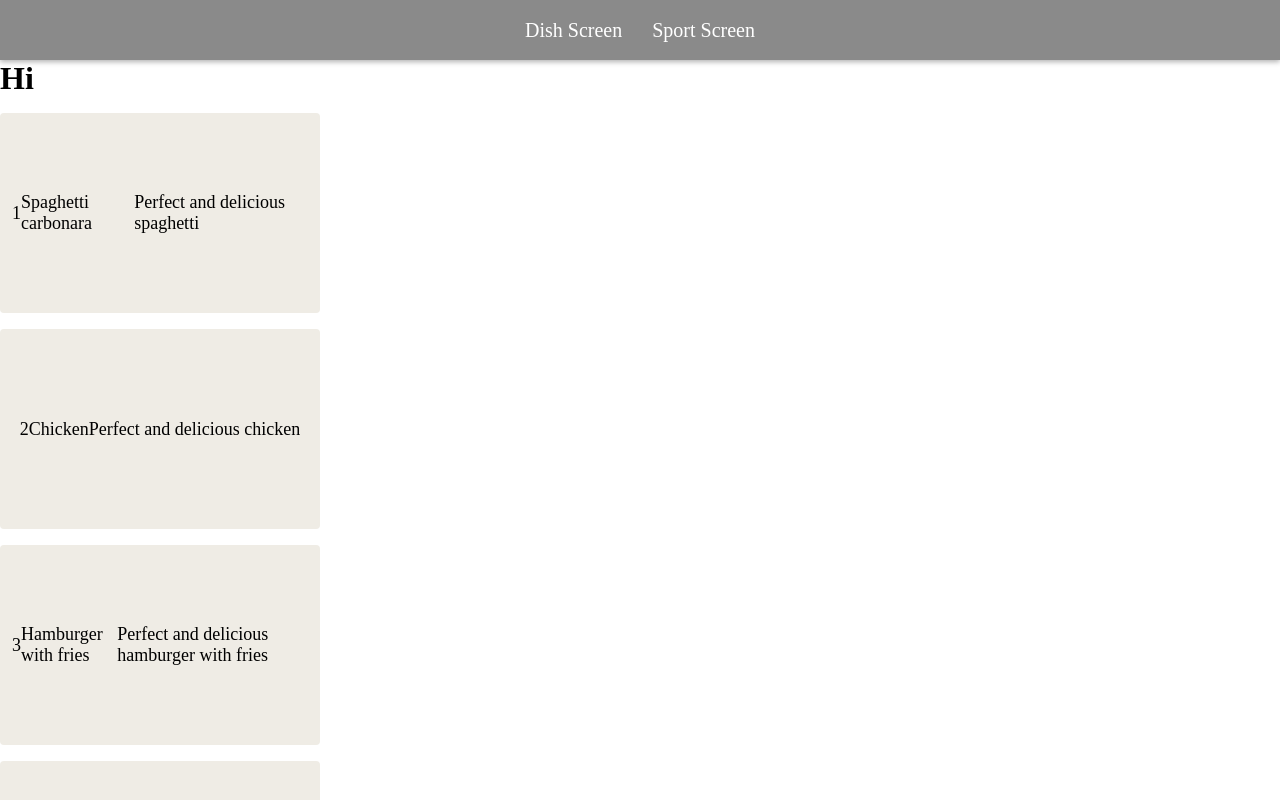
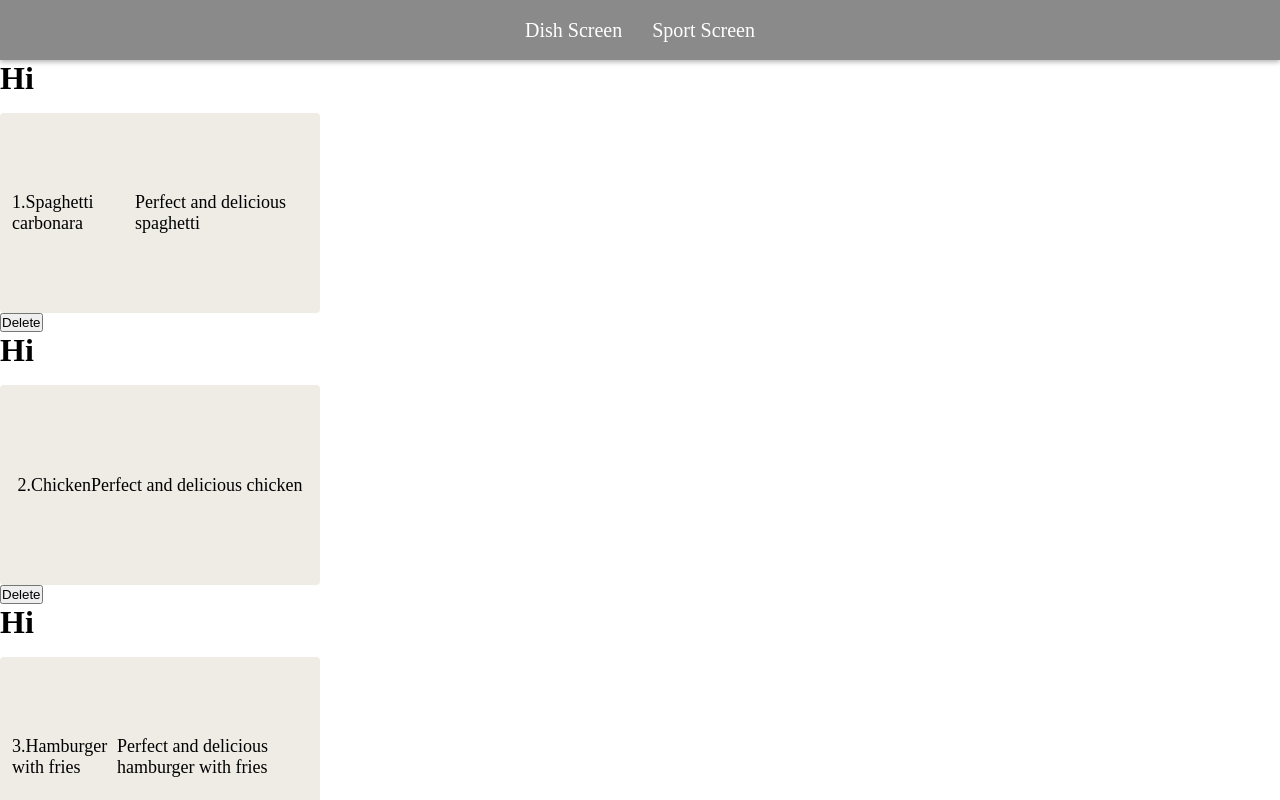
Before and after one commit to MiranKorkmaz/React-Typescript-Starter-Test, a React (Create React App) app: page /dishscreen in a window 1280 px wide. Shown: the top 800 px of the page. Built offline with nearby package versions, Linux system fonts and the light colour scheme; data requests are answered from the project's data file.

Commit message:
adding delete function to dishData

```diff
--- a/src/screens/dish-screen/DishScreen.tsx
+++ b/src/screens/dish-screen/DishScreen.tsx
@@ -19,11 +19,10 @@
 }
 
 
-const Dishes: React.FC<Dish> = ({id, title, description, url}) => {
+const Dishes: React.FC<Dish> = ({id, title, description, url}: {id: string, title: string, description: string, url?: string}) => {
   return (
     <Card>
-        <p>{id}</p>
-        <p>{title}</p>
+        <p>{id}.{title}</p>
         <p>{description}</p>
         {/* <img src={url} alt="Picture of Dish" /> */}
     </Card>
@@ -33,6 +32,7 @@
 
 export const DishScreen: React.FC<Props> = () => {
   const [dish, setDish] = useState([])
+  const [deleteDish, setDeleteDish] = useState([])
   useEffect(() => {
     const url = "http://localhost:3000/dishes"
     fetch(url, {
@@ -46,16 +46,36 @@
       setDish(data)
     })
   }, [])
+  function handleOnDelete(id: string) {
+    const url = `http://localhost:3000/dishes/${id}`
+    fetch(url, {
+      method: "DELETE",
+      headers: {
+        'Content-Type': 'application/json'
+      }
+    })
+    .then(res => res.json())
+    .then(data => {
+      setDeleteDish(data)
+    })
+}
+
+
 return (
   <div>
-        <Title/>
-        {dish && dish.map((single: Dish) => <Dishes
+      {dish && dish.map((single: Dish) =>
+        <div>
+          <Title />
+            <Dishes
             id={single.id}
             key={single.id}
             title={single.title}
             description={single.description}
             url={single.url}
-        />)}
+          />
+          <button onClick={(e) => handleOnDelete(single.id)}>Delete</button>
+        </div>
+      )}
   </div>
 )
 }
```
Also changed, not shown: src/db/db.json (+24 -4 lines). Lines whose indentation alone changed are shown as unchanged.
